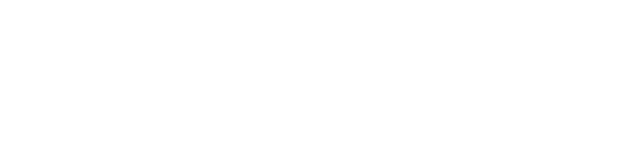
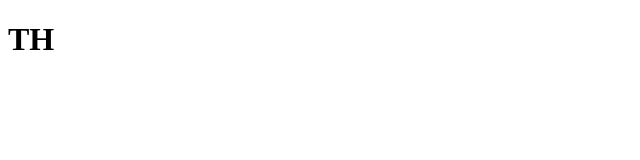
Before and after one commit to Abhishikaf/demo, a plain HTML site: page index.html in a window 1280 px wide. Shown: the full height of the page, 0-640 px from the left. Drawn offline with Linux system fonts and the light colour scheme.

Commit message:
Added header

```diff
--- a/index.html
+++ b/index.html
@@ -6,6 +6,6 @@
     </head>
 
     <body>
-
+        <h1>TH</h1>
     </body>
 </html>
```
